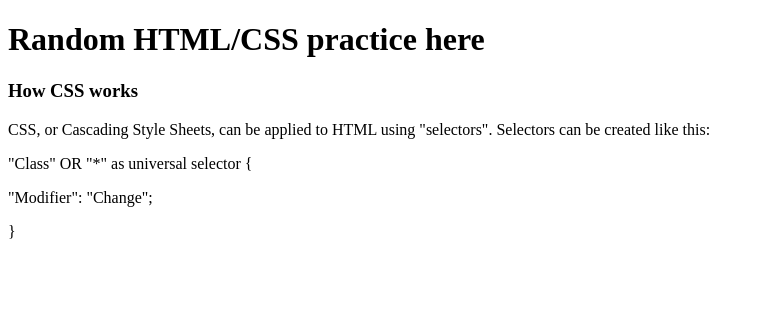
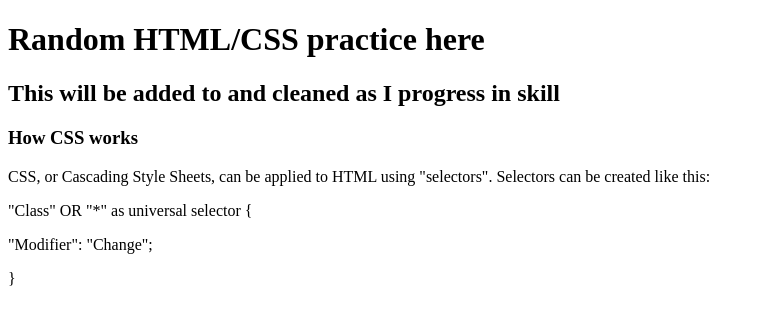
Before and after one commit to E-Girlbongwater/git_test, a plain HTML site: page misc testing.html in a window 1280 px wide. Shown: the whole page, without its empty margins (0-764 px from the left). Drawn offline with Linux system fonts and the light colour scheme.

Commit message:
added misc testing after fixing staging issue

```diff
--- a/misc testing.html
+++ b/misc testing.html
@@ -8,6 +8,7 @@
 </head>
 <body>
     <h1>Random HTML/CSS practice here</h1>
+    <h2><italics>This will be added to and cleaned as I progress in skill</italics></h2>
     <h3>How CSS works</h3>
     <p>CSS, or Cascading Style Sheets, can be applied to HTML using "selectors". Selectors can be created like this:</p>
     <P>"Class" OR "*" as universal selector {</P>
```
